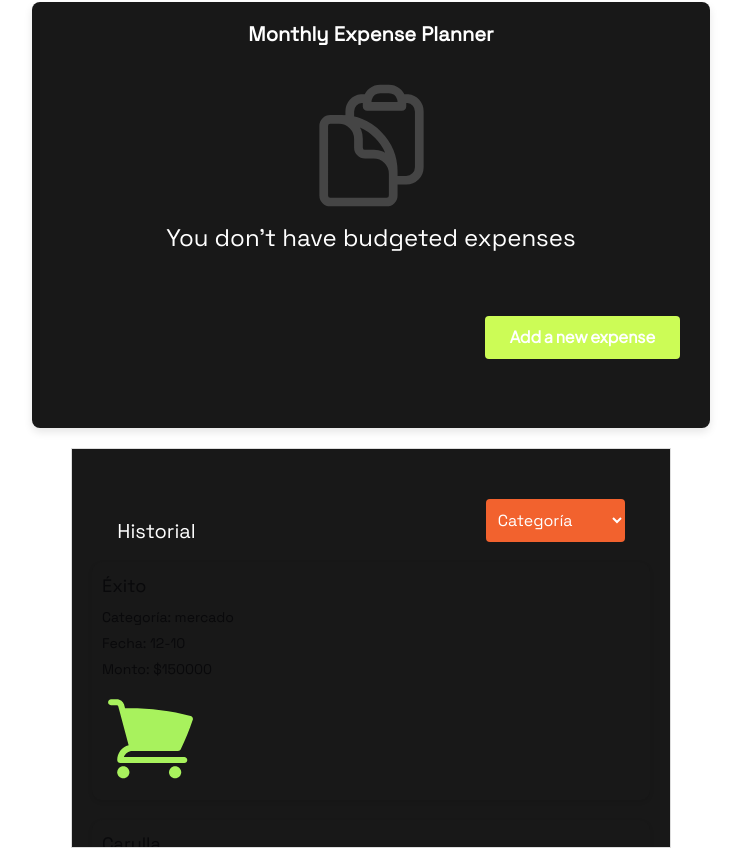
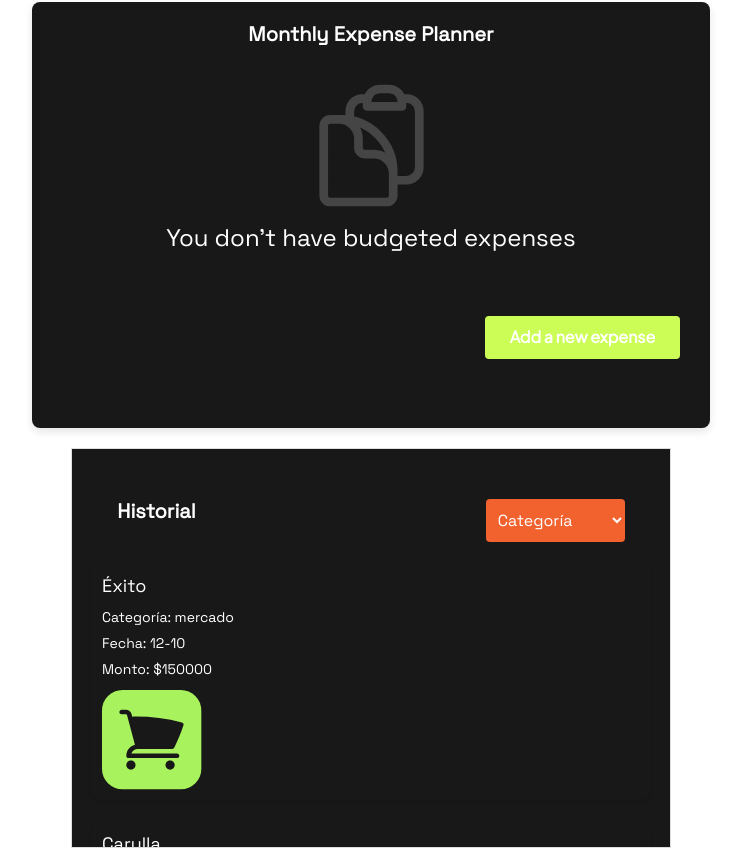
Before and after one commit to yabuJunn/CapyWeb, a React (Vite) app: page /#/expenses-and-increase in a window 1280 px wide. Shown: the part 779-1627 px from the top of the page, without its empty margins (269-1010 px from the left). Built offline with nearby package versions, Linux system fonts and the light colour scheme; a web font is replaced by a local one.

Commit message:
Styles: Changed History icons

```diff
--- a/src/components/dashboardPageComponents/expensesAndIncomeScreenComponents/History/History.css
+++ b/src/components/dashboardPageComponents/expensesAndIncomeScreenComponents/History/History.css
@@ -22,7 +22,7 @@
     background-color: #181818
   }
 
-  .generalHistory h3 {
+  .generalHistory h1 {
     text-align: center;
     color: white;
     font-size: 20px;
@@ -69,9 +69,12 @@
   li h2 {
     font-size: 18px;
     margin-bottom: 8px;
+    color: white;
   }
 
   li p {
     margin: 5px 0;
     font-size: 14px;
+    color: white;
+
   }
--- a/src/components/dashboardPageComponents/expensesAndIncomeScreenComponents/History/History.tsx
+++ b/src/components/dashboardPageComponents/expensesAndIncomeScreenComponents/History/History.tsx
@@ -18,7 +18,7 @@ export const History = () => {
   return (
     <div className="generalHistory">
       <div className='topHistory'>
-      <h3>Historial</h3>
+      <h1>Historial</h1>
 
       <select name="categories" onChange={handleChange} value={categoriaSeleccionada} required>
         <option value="" disabled>Categoría</option>
--- a/src/components/dashboardPageComponents/expensesAndIncomeScreenComponents/History/data.ts
+++ b/src/components/dashboardPageComponents/expensesAndIncomeScreenComponents/History/data.ts
@@ -13,7 +13,7 @@ export const gastos: Gasto[] = [
     lugar: "Éxito",
     fecha: "12-10",
     monto: 150000,
-    img: "../../../../../src/assets/svg/shopping-cart.svg"
+    img: "../../../../../src/assets/svg/cart.svg"
   },
   { categoria: "mercado",
     lugar: "Carulla",
@@ -37,7 +37,7 @@ export const gastos: Gasto[] = [
     lugar: "Stradivarius",
     fecha: "20-07",
     monto: 80000,
-    img: "../../../../../src/assets/svg/.svg"
+    img: "../../../../../src/assets/svg/shopping.svg"
   },
   { categoria: "hogar",
     lugar: "Homecenter",
@@ -49,6 +49,6 @@ export const gastos: Gasto[] = [
     lugar: "Cristalería La 13",
     fecha: "10-09",
     monto: 200000,
-    img: "../../../../../src/assets/svg/cart.svg"
+    img: "../../../../../src/assets/svg/home.svg"
   },
 ];
```
Also changed, not shown: src/assets/svg/shopping.svg (added).
